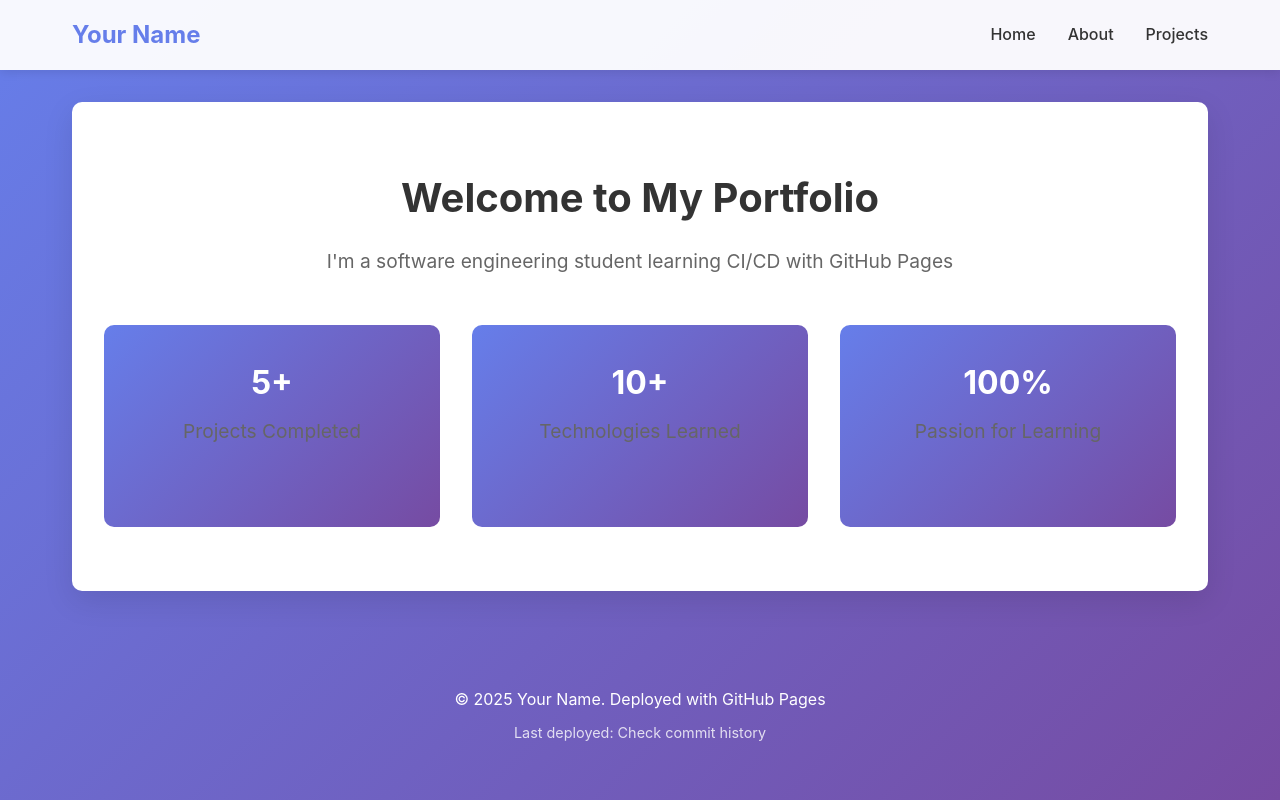
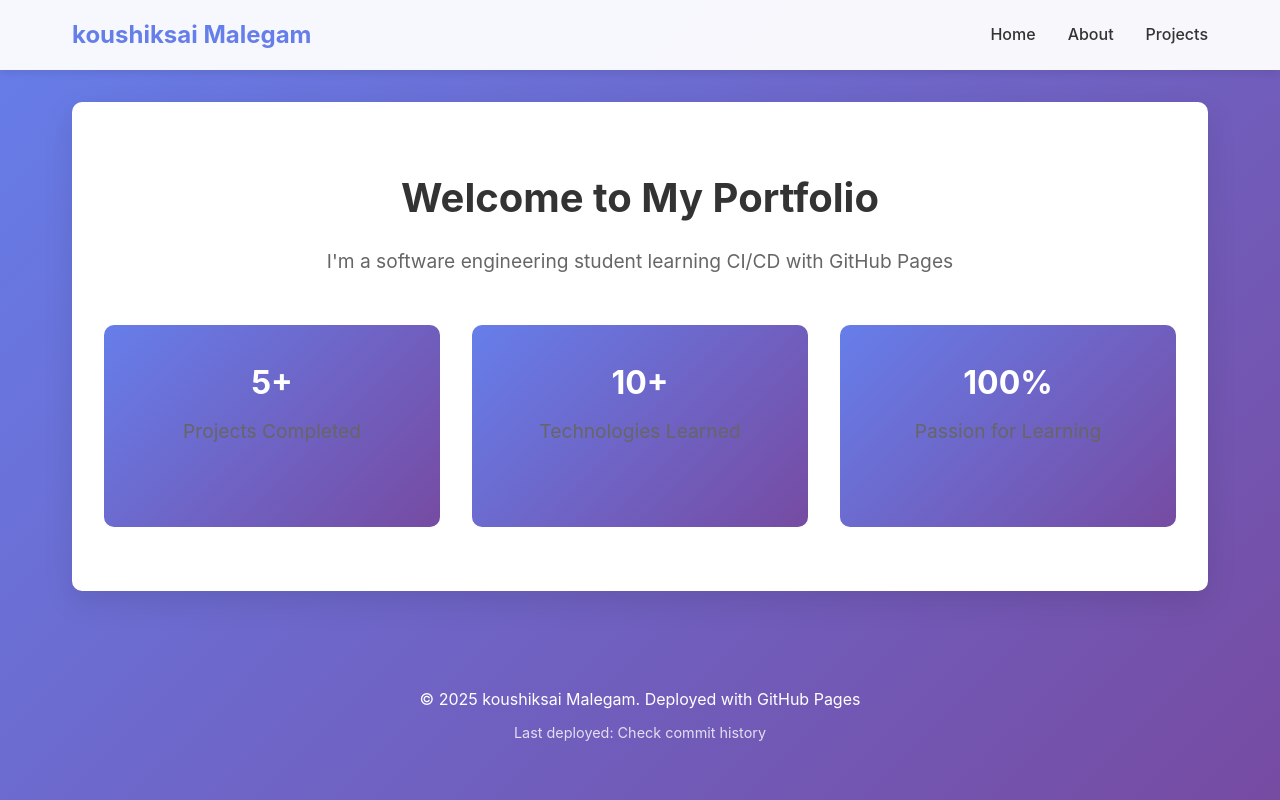
Before and after one commit to koushik0406/malegam.github.io, a plain HTML site: page index.html in a window 1280 px wide. Drawn offline with Linux system fonts and the light colour scheme.

Commit message:
Update index.html

```diff
--- a/index.html
+++ b/index.html
@@ -3,13 +3,13 @@
 <head>
     <meta charset="UTF-8">
     <meta name="viewport" content="width=device-width, initial-scale=1.0">
-    <title>Your Name - Portfolio</title>
+    <title>koushiksai Malegam - Portfolio</title>
     <link rel="stylesheet" href="style.css">
 </head>
 <body>
     <nav>
         <div class="nav-container">
-            <h1>Your Name</h1>
+            <h1>koushiksai Malegam</h1>
             <ul>
                 <li><a href="index.html">Home</a></li>
                 <li><a href="about.html">About</a></li>
@@ -40,7 +40,7 @@
     </main>
 
     <footer>
-        <p>&copy; 2025 Your Name. Deployed with GitHub Pages</p>
+        <p>&copy; 2025 koushiksai Malegam. Deployed with GitHub Pages</p>
         <p class="deploy-info">Last deployed: <span id="deploy-date">Check commit history</span></p>
     </footer>
 </body>
```
